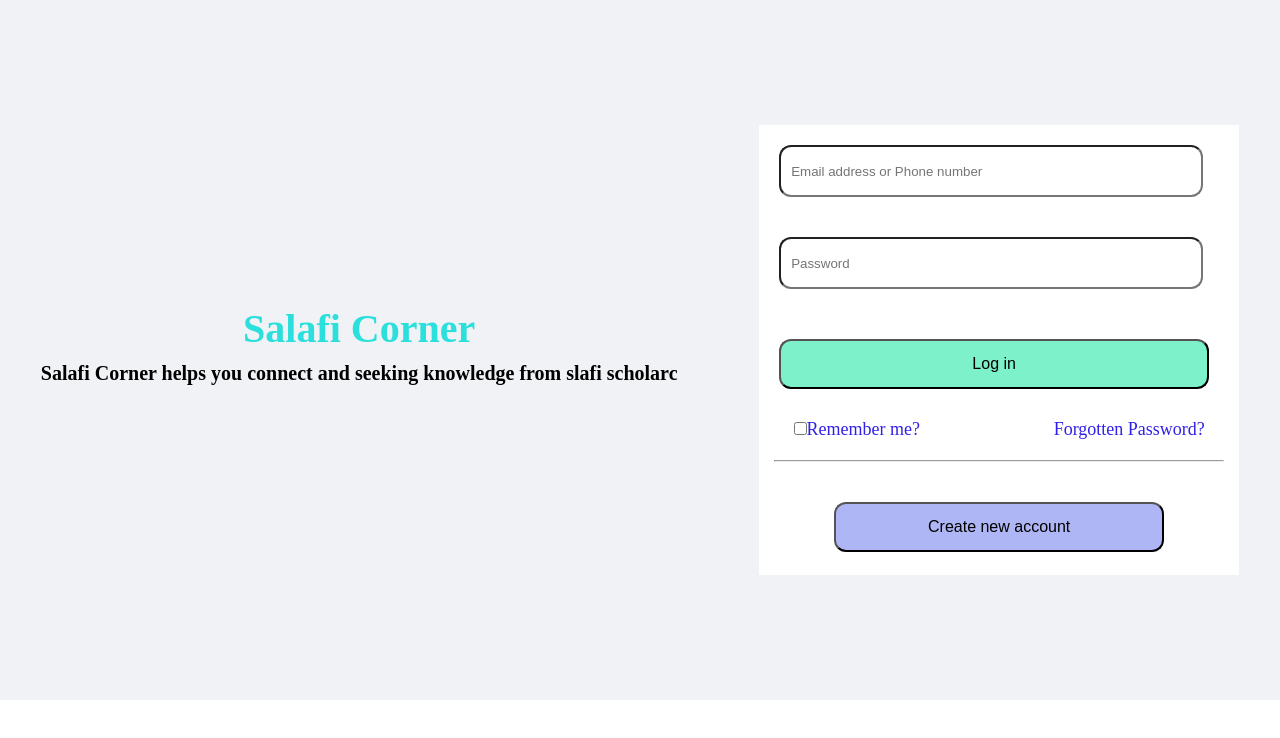
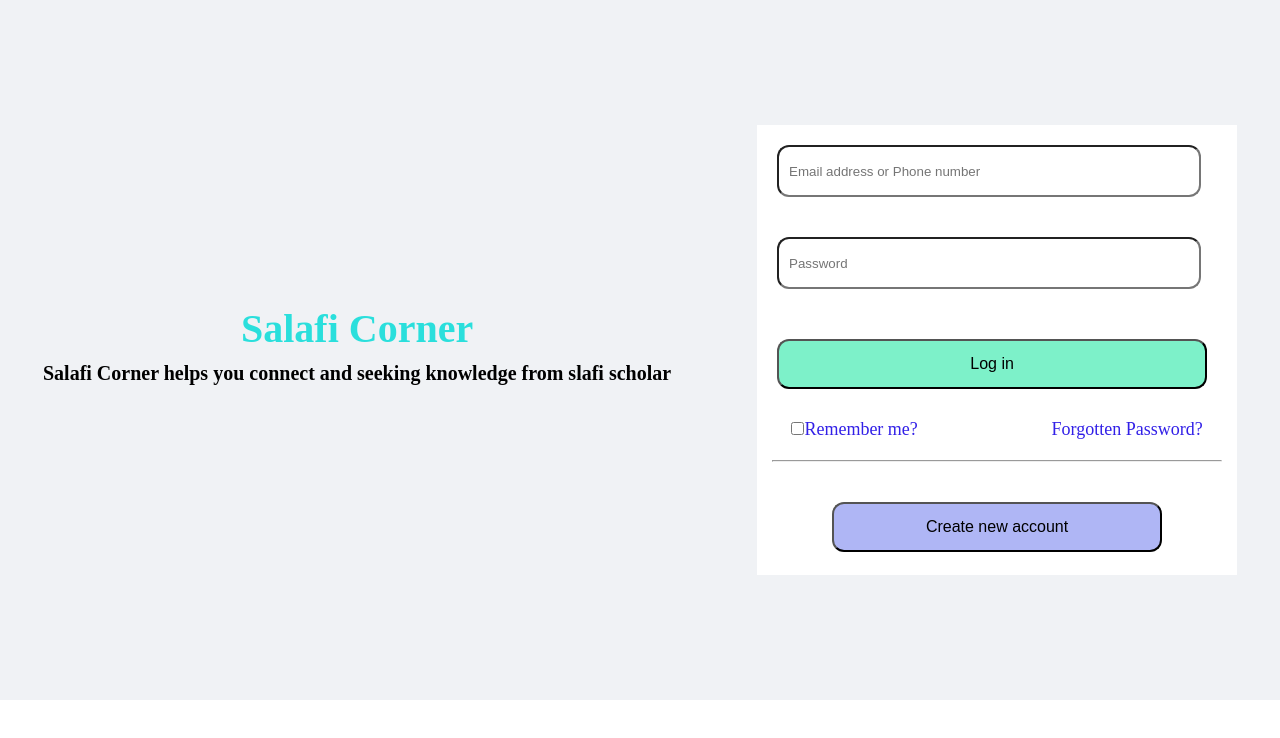
Before and after one commit to abubakar1010/Login_Page, a plain HTML site: page index.html in a window 1280 px wide. Drawn offline with Linux system fonts and the light colour scheme.

Commit message:
Complete - demo user login interface

```diff
--- a/index.html
+++ b/index.html
@@ -10,7 +10,7 @@
     <header class="main">
         <div class="text">
             <h1 class="main-text">Salafi Corner</h1>
-            <p class="des-text">Salafi Corner helps you connect and seeking knowledge from slafi scholarc</p>
+            <p class="des-text">Salafi Corner helps you connect and seeking knowledge from slafi scholar</p>
         </div>
 
         <div class="log-int">
```
